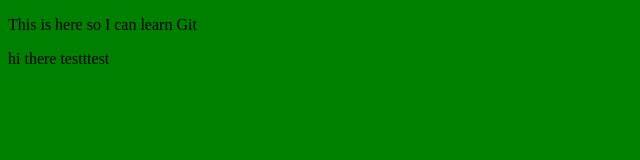
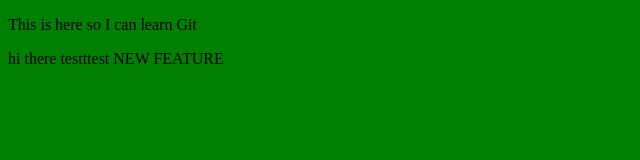
Before and after one commit to drosen504/learn-gh, a plain HTML site: page index.html in a window 1280 px wide. Shown: the whole page, without its empty margins (0-640 px from the left). Drawn offline with Linux system fonts and the light colour scheme.

Commit message:
new feature on new branch!

```diff
--- a/index.html
+++ b/index.html
@@ -11,3 +11,4 @@
 
 hi there
 testttest
+NEW FEATURE
```
